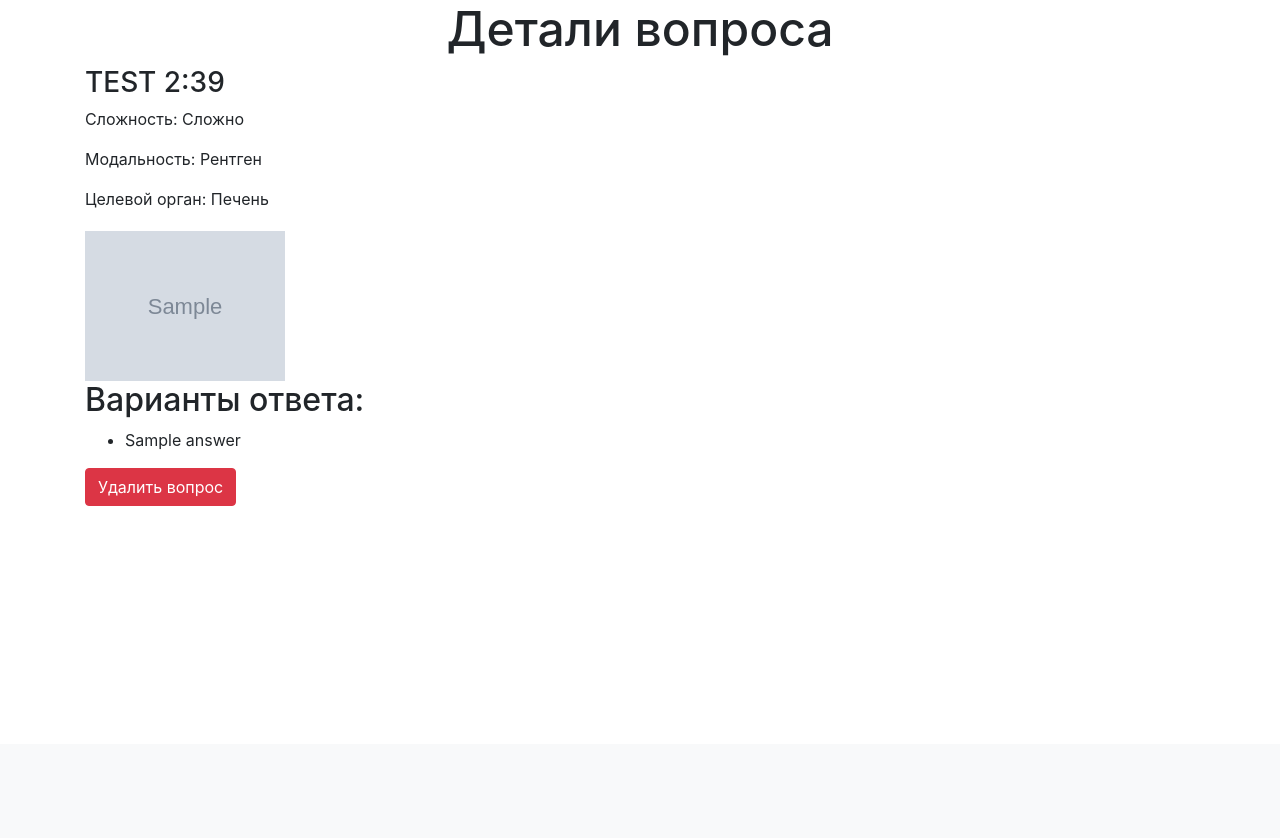
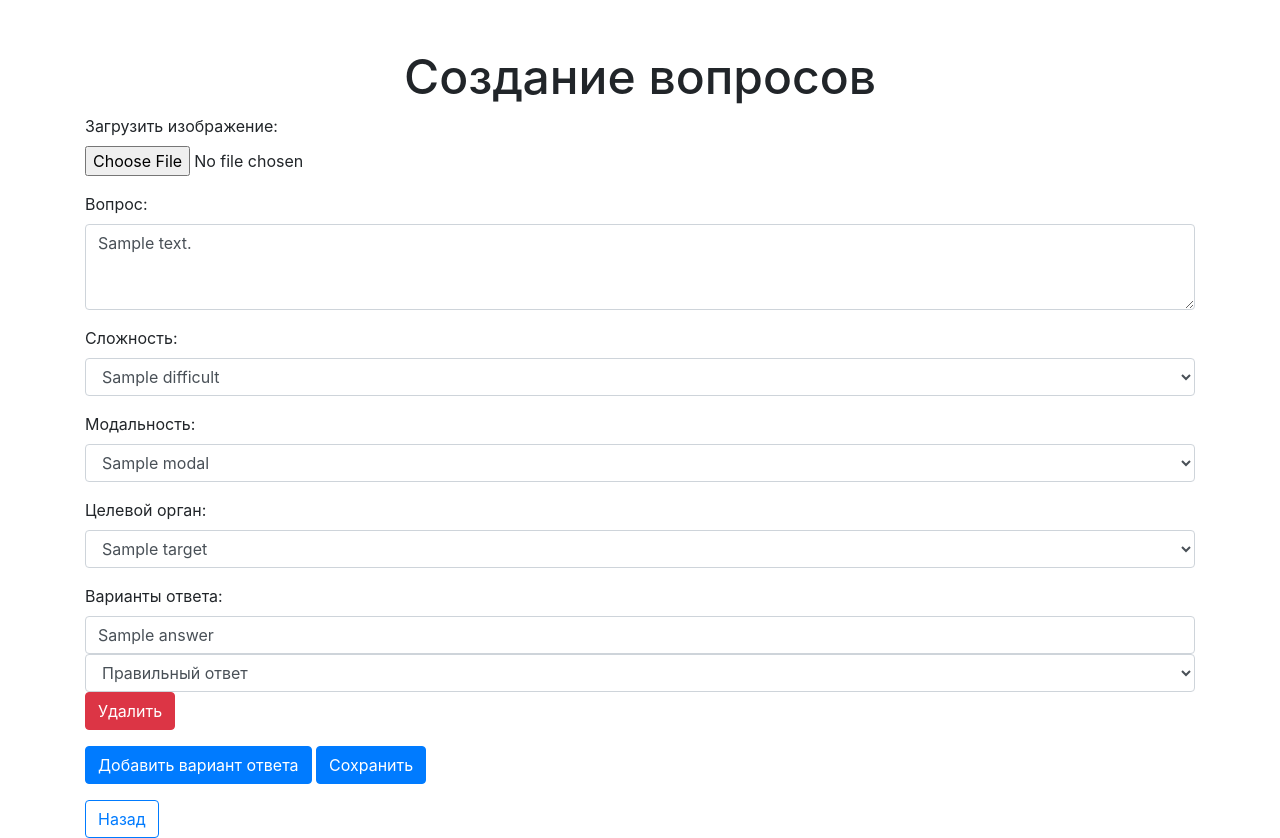
Before and after one commit to VadimKirillov/TelemedAI_Testing_System, a Flask app: page /question/1 in a window 1280 px wide. Shown: the part 56-894 px from the top of the page. Before the commit the page ends 562 px from the top, so only its background shows below. Run offline with Flask 3, Linux system fonts and the light colour scheme; tables that the repository leaves empty hold one stand-in row (values such as "Sample post"); grey boxes marked "Sample" are stand-in pictures; some libraries are stand-ins or nearby versions.

Commit message:
add change questions

```diff
--- a/app.py
+++ b/app.py
@@ -71,7 +71,7 @@ def display_questions():
     modal_id = request.args.get("modal")
     target_body_id = request.args.get("target_body")
 
-    questions = Question.query
+    questions = Question.query.order_by(Question.text)
 
     if modal_id:
         questions = questions.filter(Question.modality_id == modal_id)
@@ -94,11 +94,60 @@ def display_questions():
     )
 
 
-@app.route("/question/<int:question_id>")
+# @app.route("/question/<int:question_id>")
+# def display_question(question_id):
+#     question = Question.query.get(question_id)
+#     answers = Answer.query.filter_by(id_question=question_id).all()
+#
+#     # Получение данных modal.name, difficult.name, target.name
+#     modal_name = question.modality.name
+#     difficult_name = question.difficulty.name
+#     target_name = question.target_body.name
+#
+#     return render_template("question_detail.html", question=question, answers=answers,
+#                            modal_name=modal_name, difficult_name=difficult_name, target_name=target_name)
+
+
+@app.route("/question/<int:question_id>", methods=["GET", "POST"])
 def display_question(question_id):
-    question = Question.query.get(question_id)
-    answers = Answer.query.filter_by(id_question=question_id).all()
-    return render_template("question_detail.html", question=question, answers=answers)
+    if request.method == "POST":
+
+        question = Question.query.get(question_id)
+
+        text = request.form.get("text")
+
+        difficulty_id = request.form.get("difficulty_id")
+        modality_id = request.form.get("modality_id")
+        target_body_id = request.form.get("target_body_id")
+
+        difficulty = Difficult.query.get(difficulty_id)
+        modality = Modal.query.get(modality_id)
+        target_body = Target.query.get(target_body_id)
+
+        question.text = text
+        question.difficulty = difficulty
+        question.modality = modality
+        question.target_body = target_body
+
+        db.session.commit()
+        return redirect(url_for("display_questions"))
+    else:
+        # Загрузка данных для заполнения выпадающих списков из БД
+        question = Question.query.get(question_id)
+
+        difficulties = Difficult.query.all()
+        modals = Modal.query.all()
+        targets = Target.query.all()
+
+        modal_id = question.modality_id
+        default_difficulty_id = question.difficulty_id
+        target_id = question.target_body_id
+        answers = Answer.query.filter_by(id_question=question_id).all()
+
+        return render_template("question_edit.html", question=question, modal_id=modal_id,
+                               default_difficulty_id=default_difficulty_id,
+                               target_id=target_id, difficulties=difficulties, modals=modals, targets=targets,
+                               answers=answers)
 
 
 @app.route("/delete_question/<int:question_id>", methods=["POST"])
--- a/static/add_answers.js
+++ b/static/add_answers.js
@@ -14,11 +14,20 @@
         // Добавляем опции в выпадающий список
         correctSelect.append(correctOptions);
 
-                // Добавляем поля в новый элемент div
+        // Создаем кнопку для удаления
+        var deleteButton = $('<button type="button" class="btn btn-danger deleteOption">Удалить</button>');
+
+        // Добавляем поля и кнопку в новый элемент div
         newOptionDiv.append(textField);
         newOptionDiv.append(correctSelect);
+        newOptionDiv.append(deleteButton);
 
         // Добавляем новый вариант ответа в контейнер
         $('#answerOptionsContainer').append(newOptionDiv);
     });
+
+    // Обработка нажатия на кнопку "Удалить"
+    $(document).on('click', '.deleteOption', function () {
+        $(this).closest('.form-group').remove(); // Удаляем ближайший родительский элемент с классом .form-group
     });
+});
--- a/templates/question_detail.html
+++ b/templates/question_detail.html
@@ -21,9 +21,9 @@
         <h1>Детали вопроса</h1>
         <div>
             <h3>TEST 2:39</h3>
-            <p>Сложность: Сложно</p>
-            <p>Модальность: Рентген</p>
-            <p>Целевой орган: Печень</p>
+            <p>Сложность: {{ difficult_name }}</p>
+            <p>Модальность: {{ modal_name }} </p>
+            <p>Целевой орган: {{ target_name }}</p>
         </div>
         <img src="{{ url_for('static', filename=question.image_url) }}" alt="Uploaded Image" class="small-image">
 
--- /dev/null
+++ b/templates/question_edit.html
@@ -0,0 +1,109 @@
+<!DOCTYPE html>
+<html lang="en">
+<head>
+    <meta charset="UTF-8">
+    <title>Создание вопросов</title>
+    {% include 'top_menu_links.html'%}
+    <!-- Подключаем стили Bootstrap -->
+    <link rel="stylesheet" href="https://stackpath.bootstrapcdn.com/bootstrap/4.5.2/css/bootstrap.min.css">
+</head>
+<body>
+    {% include 'top_menu.html' %}
+
+    <div class="container mt-5">
+        <h1>Создание вопросов</h1>
+
+        <!-- Форма для отправки данных -->
+        <form method="POST" id="questionForm" enctype="multipart/form-data">
+            <!-- Загрузка изображений -->
+            <div class="form-group">
+                <label for="image">Загрузить изображение:</label>
+                <input type="file" class="form-control-file" id="image" name="image">
+            </div>
+
+<!--              <div class="form-group">-->
+<!--    <label for="image">Загрузить изображение:</label>-->
+<!--    <input type="file" class="form-control-file" id="image" name="image" accept="image/*">-->
+<!--    <small id="imageHelpBlock" class="form-text text-muted">Выберите изображение в формате JPG, PNG или GIF.</small>-->
+<!--    <br>-->
+<!--    <img id="previewImage" src="default_image.jpg" alt="Default Image" style="max-width: 200px;">-->
+<!--</div>-->
+
+
+            <!-- Ввод вопроса -->
+            <div class="form-group">
+                <label for="text">Вопрос:</label>
+                <textarea class="form-control" id="text" name="text" rows="3" required>{{question.text}}</textarea>
+            </div>
+
+            <!-- Выпадающие списки -->
+            <div class="form-group">
+                <label for="difficulty_id">Сложность:</label>
+                <select class="form-control" id="difficulty_id" name="difficulty_id" required>
+                   {% for difficulty in difficulties %}
+                        {% if difficulty.id == default_difficulty_id %}
+                            <option value="{{ difficulty.id }}" selected>{{ difficulty.name }}</option> <!-- Устанавливаем значение по умолчанию -->
+                        {% else %}
+                            <option value="{{ difficulty.id }}">{{ difficulty.name }}</option>
+                        {% endif %}
+                    {% endfor %}
+                </select>
+            </div>
+
+            <div class="form-group">
+                <label for="modality_id">Модальность:</label>
+                <select class="form-control" id="modality_id" name="modality_id" required>
+                      {% for modal in modals %}
+                        {% if modal.id == modal_id %}
+                            <option value="{{ modal_id}}" selected>{{ modal.name }}</option> <!-- Устанавливаем значение по умолчанию -->
+                        {% else %}
+                            <option value="{{ modal_id }}">{{ modal.name }}</option>
+                        {% endif %}
+                    {% endfor %}
+                </select>
+            </div>
+
+            <div class="form-group">
+                <label for="target_body_id">Целевой орган:</label>
+                <select class="form-control" id="target_body_id" name="target_body_id" required>
+                    {% for target in targets %}
+                        {% if target.id == target_id %}
+                            <option value="{{ target.id}}" selected>{{ target.name }}</option> <!-- Устанавливаем значение по умолчанию -->
+                        {% else %}
+                            <option value="{{target.id }}">{{ target.name }}</option>
+                        {% endif %}
+                    {% endfor %}
+                </select>
+            </div>
+            <!-- Поле для ввода вариантов ответа -->
+            <div class="form-group" id="answerOptionsContainer">
+                <label>Варианты ответа:</label>
+                    {% for answer in answers %}
+                    <div class="form-group">
+                        <input type="text" class="form-control" name="answer_text[]" placeholder="Текст ответа" value="{{ answer.name }}">
+                        <select class="form-control" name="correct_answer[]">
+                            <option value="true" {% if answer.is_correct %} selected {% endif %}>Правильный ответ</option>
+                            <option value="false" {% if not answer.is_correct %} selected {% endif %}>Неправильный ответ</option>
+                        </select>
+                        <button type="button" class="btn btn-danger deleteOption">Удалить</button>
+                    </div>
+                {% endfor %}
+            </div>
+            <button type="button" class="btn btn-primary" id="addAnswerOption">Добавить вариант ответа</button>
+
+            <!-- Кнопка "Сохранить" -->
+            <button type="submit" class="btn btn-primary" id="saveButton">Сохранить</button>
+          </form>
+        <!-- Кнопка "Назад" -->
+        <a href="/question" class="btn btn-outline-primary mt-3">Назад</a>
+    </div>
+
+    <!-- Подключаем скрипты Bootstrap и JavaScript -->
+    <script src="https://code.jquery.com/jquery-3.5.1.min.js"></script>
+    <script src="https://cdn.jsdelivr.net/npm/@popperjs/core@2.5.4/dist/umd/popper.min.js"></script>
+    <script src="https://code.jquery.com/jquery-3.5.1.min.js"></script>
+    <script src="https://stackpath.bootstrapcdn.com/bootstrap/4.5.2/js/bootstrap.min.js"></script>
+    <script src="static/errors.js"></script>
+    <script src="static/add_answers.js"></script>
+</body>
+</html>
```
Also changed, not shown: templates/question.html (+16 -12 lines), static/photo/19.jpg (added). Lines whose indentation alone changed are shown as unchanged.
